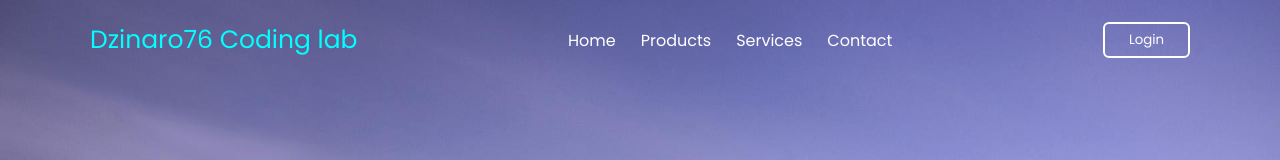
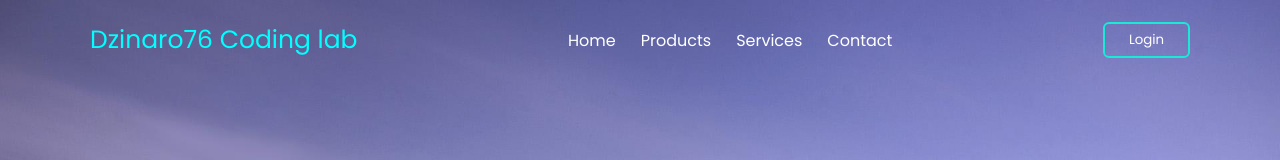
Before and after one commit to dzinaro76coder/web-login, a plain HTML site: page index.html in a window 1280 px wide. In both pictures the pointer is over the button "Login". Shown: the top 160 px of the page. Drawn offline with nearby package versions, Linux system fonts and the light colour scheme.

Commit message:
hover style login button

```diff
--- a/css/styles.css
+++ b/css/styles.css
@@ -56,6 +56,9 @@ button {
   background: transparent;
   border-radius: 6px;
   cursor: pointer;
+}
+.button:hover {
+  border-color: #1be9d8;
 }
 .button:active {
   transform: scale(0.98);
```
